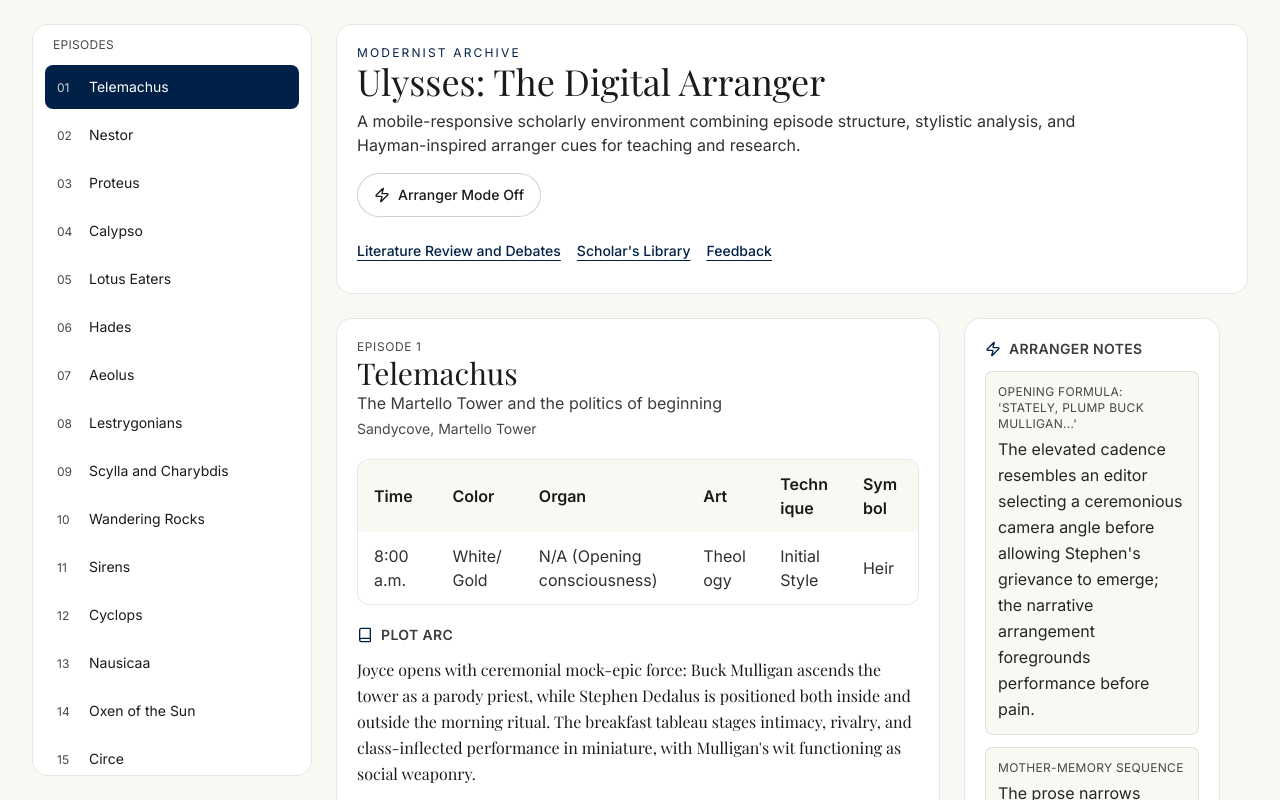
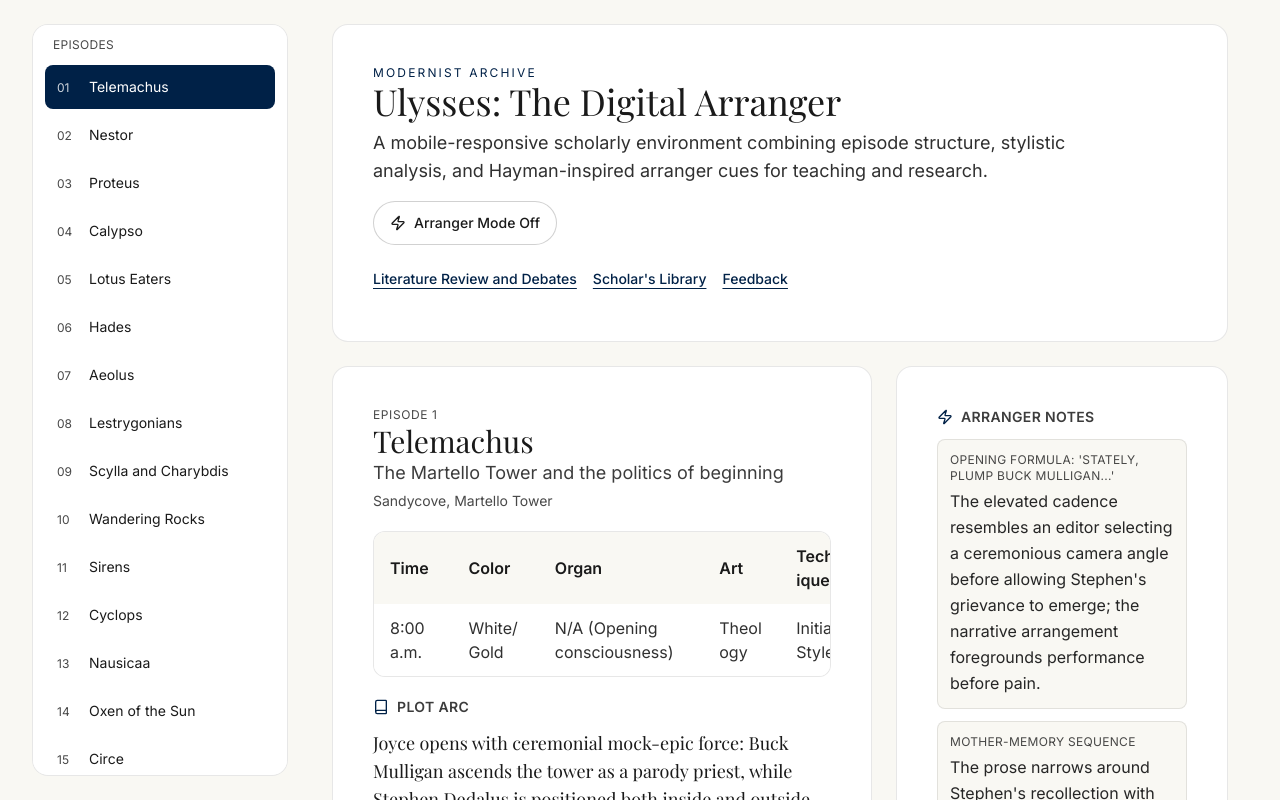
Before and after one commit to JoecoNabroust/Ulysses_digital-arranger, a Next.js app: page / in a window 1280 px wide. Shown: the top 800 px of the page. Built offline with nearby package versions, Linux system fonts and the light colour scheme; a web font is replaced by a local one.

Commit message:
Refactor layout to fluid mobile-first responsive structure

```diff
--- a/components/DigitalArrangerShell.tsx
+++ b/components/DigitalArrangerShell.tsx
@@ -30,8 +30,8 @@ export function DigitalArrangerShell() {
 
   return (
     <div className="w-full max-w-full">
-      <div className="mx-auto grid w-full max-w-screen-xl gap-6 px-4 py-6 md:px-8 lg:grid-cols-[280px_1fr]">
-        <aside className="hidden lg:block">
+      <div className="mx-auto flex w-full max-w-screen-xl flex-col gap-6 px-4 py-6 md:flex-row md:px-8">
+        <aside className="hidden w-full md:block md:w-64 md:shrink-0">
           <EpisodeNavigation
             episodes={ulyssesEpisodes}
             activeEpisodeId={activeEpisode.id}
@@ -39,11 +39,11 @@ export function DigitalArrangerShell() {
           />
         </aside>
 
-        <main className="w-full max-w-full space-y-6">
-        <header className="rounded-2xl border border-charcoal/10 bg-white p-5">
+        <main className="w-full max-w-4xl space-y-6 break-words whitespace-normal md:mx-auto">
+          <header className="rounded-2xl border border-charcoal/10 bg-white p-4 md:p-10">
             <p className="font-ui text-xs uppercase tracking-[0.18em] text-oxford">Modernist Archive</p>
             <h1 className="font-literary text-2xl text-charcoal md:text-4xl">Ulysses: The Digital Arranger</h1>
-          <p className="mt-2 max-w-3xl font-ui text-base text-charcoal/90">
+            <p className="mt-2 max-w-3xl font-ui text-base md:text-lg text-charcoal/90">
               A mobile-responsive scholarly environment combining episode structure, stylistic analysis, and Hayman-inspired
               arranger cues for teaching and research.
             </p>
@@ -99,13 +99,13 @@ export function DigitalArrangerShell() {
             animate={{ opacity: 1, x: 0, rotateY: 0 }}
             exit={{ opacity: 0, x: -16, rotateY: 10 }}
             transition={transition}
-            className="grid w-full max-w-full gap-6 lg:grid-cols-[1.1fr_0.9fr]"
+            className="flex w-full flex-col gap-6 md:flex-row"
           >
-            <article className="box-border w-full max-w-full space-y-5 break-words rounded-2xl border border-charcoal/10 bg-white p-5">
+            <article className="box-border w-full min-w-0 space-y-5 break-words whitespace-normal rounded-2xl border border-charcoal/10 bg-white p-4 md:w-[62%] md:p-10">
               <div>
                 <p className="font-ui text-xs uppercase tracking-wider text-charcoal/80">Episode {activeEpisode.id}</p>
                 <h2 className="font-literary text-2xl text-charcoal md:text-3xl">{activeEpisode.title}</h2>
-                <p className="font-ui text-base text-charcoal/85">{activeEpisode.subtitle}</p>
+                <p className="font-ui text-base md:text-lg text-charcoal/85">{activeEpisode.subtitle}</p>
                 <p className="mt-1 font-ui text-sm text-charcoal/80">{activeEpisode.location}</p>
               </div>
 
@@ -117,7 +117,7 @@ export function DigitalArrangerShell() {
                   <h3 className="font-ui text-sm font-semibold uppercase tracking-wide text-charcoal/85">Plot Arc</h3>
                 </div>
                 {activeEpisode.plotSummary.map((paragraph, index) => (
-                  <p key={`${activeEpisode.id}-plot-${index}`} className="font-literary text-base leading-relaxed text-charcoal">
+                  <p key={`${activeEpisode.id}-plot-${index}`} className="font-literary text-base md:text-lg leading-relaxed text-charcoal">
                     {paragraph}
                   </p>
                 ))}
@@ -128,7 +128,7 @@ export function DigitalArrangerShell() {
                 {activeEpisode.stylisticAnalysis.map((note, index) => (
                   <p
                     key={`${activeEpisode.id}-style-${index}`}
-                    className={`rounded-lg p-3 font-ui text-base leading-relaxed ${
+                    className={`rounded-lg p-3 font-ui text-base md:text-lg leading-relaxed ${
                       arrangerMode ? "border border-oxford/30 bg-oxford/5" : "bg-parchment"
                     }`}
                   >
@@ -138,7 +138,7 @@ export function DigitalArrangerShell() {
               </section>
             </article>
 
-            <article className="hidden box-border w-full max-w-full break-words space-y-5 rounded-2xl border border-charcoal/10 bg-white p-5 lg:block">
+            <article className="hidden box-border w-full min-w-0 break-words whitespace-normal space-y-5 rounded-2xl border border-charcoal/10 bg-white p-4 md:block md:w-[38%] md:p-10">
               <NotesPanel episodeId={activeEpisode.id} arrangerMode={arrangerMode} />
             </article>
           </motion.section>
--- a/components/SchemaTable.tsx
+++ b/components/SchemaTable.tsx
@@ -12,7 +12,7 @@ export function SchemaTable({ schema }: { schema: EpisodeSchema }) {
 
   return (
     <div className="overflow-x-auto rounded-xl border border-charcoal/10 bg-white">
-      <table className="w-full text-left text-sm sm:text-base md:min-w-[560px]">
+      <table className="min-w-0 w-full text-left text-sm sm:text-base md:min-w-[560px]">
         <thead className="bg-parchment">
           <tr>
             {rows.map((row) => (
```
Lines whose indentation alone changed are shown as unchanged.
